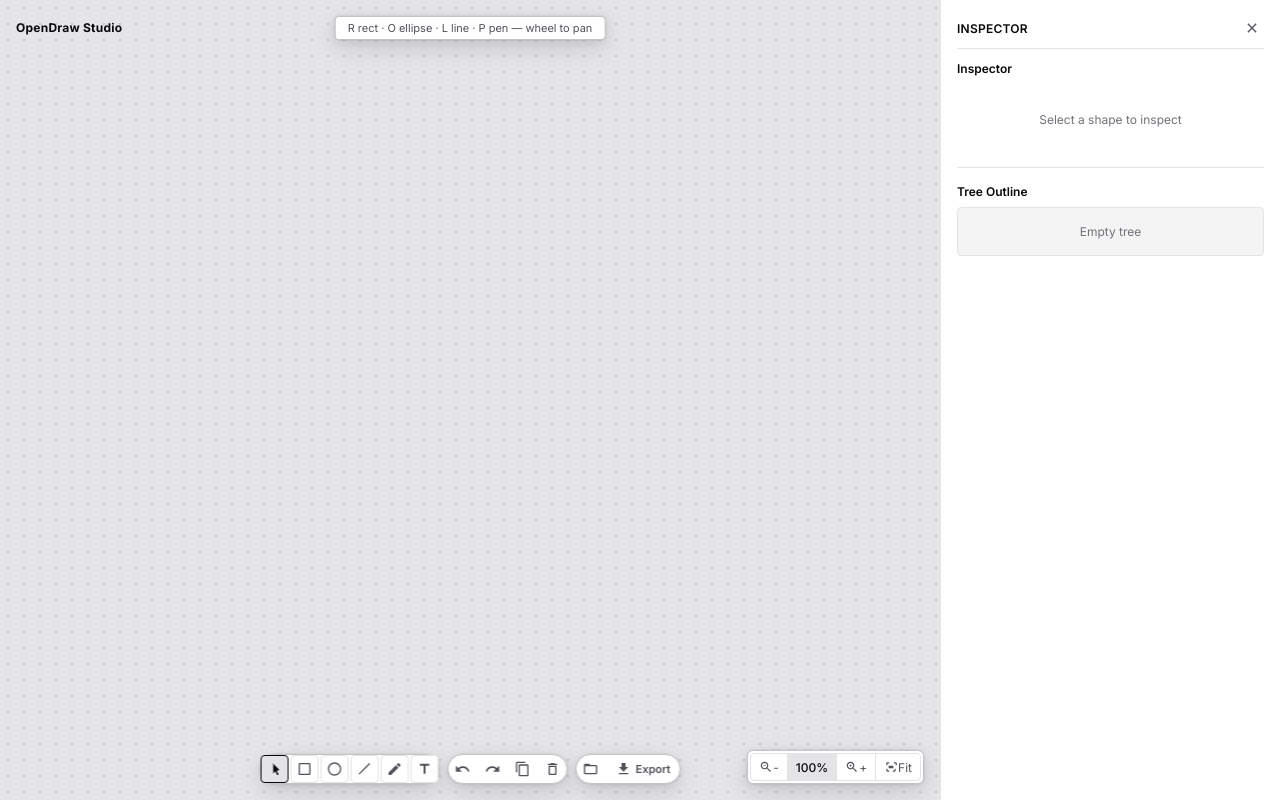
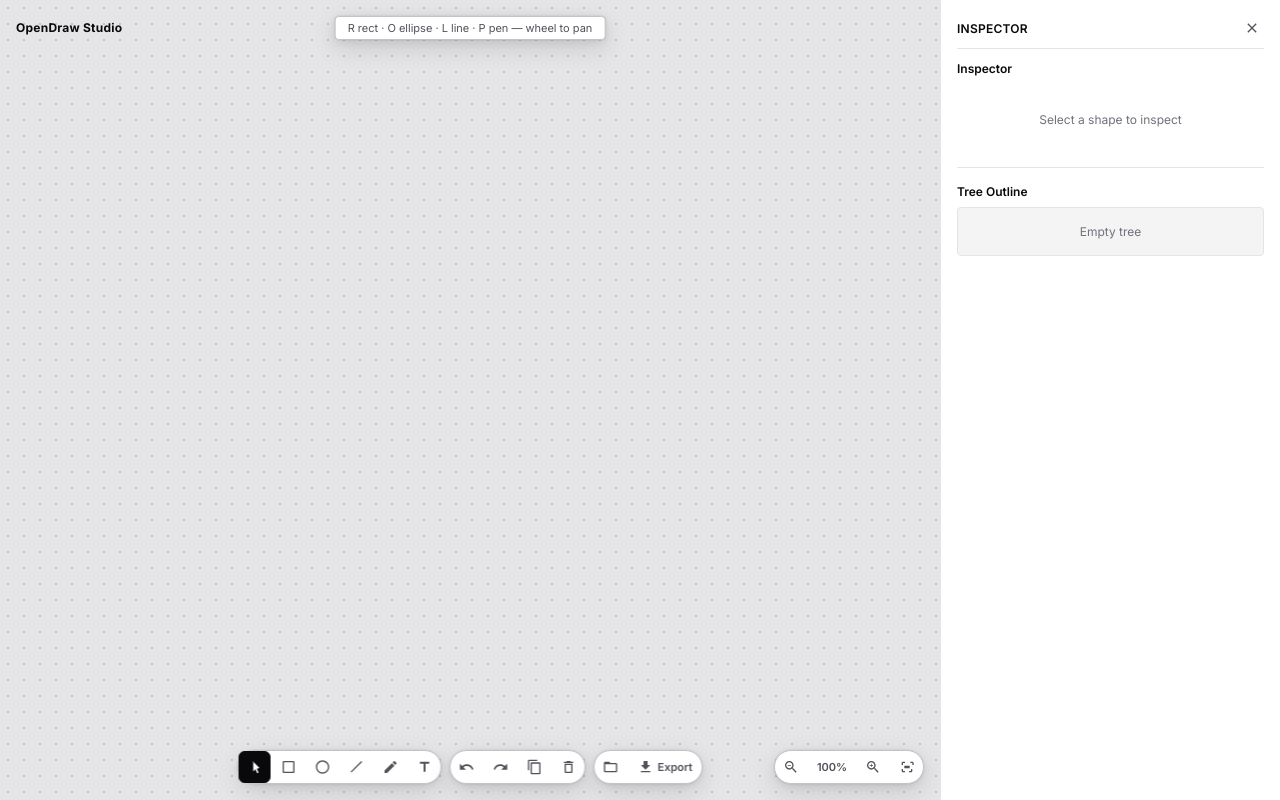
Before and after one commit to Chandu4221/open-draw, a React (Vite) app in the folder apps/studio/: page / in a window 1280 px wide. Both pictures are taken after a click on the button "GIVE A TRY". Built offline with nearby package versions, Linux system fonts and the light colour scheme.

Commit message:
feat(studio): enlarge toolbar buttons to 32x32 and unify dock styling (implements R-004, ADR-0007)

```diff
--- a/apps/studio/src/components/CanvasDock.tsx
+++ b/apps/studio/src/components/CanvasDock.tsx
@@ -34,6 +34,7 @@ export function CanvasDock(props: CanvasDockProps): React.JSX.Element {
             name="select-tool"
             aria-label="Select tool (V)"
             active={tool === TOOLS.select}
+            ghost
             onClick={() => chooseTool(TOOLS.select)}
           />
         </OdTooltip>
@@ -42,6 +43,7 @@ export function CanvasDock(props: CanvasDockProps): React.JSX.Element {
             name="rect-tool"
             aria-label="Draw rectangle (R)"
             active={tool === TOOLS.drawRect}
+            ghost
             onClick={() => chooseTool(TOOLS.drawRect)}
           />
         </OdTooltip>
@@ -50,6 +52,7 @@ export function CanvasDock(props: CanvasDockProps): React.JSX.Element {
             name="ellipse-tool"
             aria-label="Draw ellipse (O)"
             active={tool === TOOLS.drawEllipse}
+            ghost
             onClick={() => chooseTool(TOOLS.drawEllipse)}
           />
         </OdTooltip>
@@ -58,6 +61,7 @@ export function CanvasDock(props: CanvasDockProps): React.JSX.Element {
             name="line-tool"
             aria-label="Draw line (L)"
             active={tool === TOOLS.drawLine}
+            ghost
             onClick={() => chooseTool(TOOLS.drawLine)}
           />
         </OdTooltip>
@@ -66,6 +70,7 @@ export function CanvasDock(props: CanvasDockProps): React.JSX.Element {
             name="pen-tool"
             aria-label="Draw pen path (P)"
             active={tool === TOOLS.drawPenPath}
+            ghost
             onClick={() => chooseTool(TOOLS.drawPenPath)}
           />
         </OdTooltip>
@@ -74,6 +79,7 @@ export function CanvasDock(props: CanvasDockProps): React.JSX.Element {
             name="text-tool"
             aria-label="Add text (T)"
             active={tool === TOOLS.drawText}
+            ghost
             onClick={() => chooseTool(TOOLS.drawText)}
           />
         </OdTooltip>
--- a/apps/studio/src/components/CanvasZoomControls.tsx
+++ b/apps/studio/src/components/CanvasZoomControls.tsx
@@ -1,5 +1,5 @@
 import React from "react";
-import { OdSegmentedControl } from "@open-draw/ui";
+import { OdButton, OdIconButton, OdTooltip } from "@open-draw/ui";
 
 export interface CanvasZoomControlsProps {
   readonly zoomPercent: number;
@@ -10,28 +10,39 @@ export interface CanvasZoomControlsProps {
 export function CanvasZoomControls(props: CanvasZoomControlsProps): React.JSX.Element {
   const { zoomPercent, handleZoom, handleResetZoom } = props;
 
-  const zoomItems = [
-    { id: "zoom-out", icon: "zoom-out" as const, label: "-" },
-    { id: "percent", label: `${zoomPercent}%` },
-    { id: "zoom-in", icon: "zoom-in" as const, label: "+" },
-    { id: "fit-all", icon: "fit-all" as const, label: "Fit" },
-  ];
-
-  const handleZoomSelect = (id: string) => {
-    if (id === "zoom-out") handleZoom(1 / 1.2);
-    else if (id === "zoom-in") handleZoom(1.2);
-    else if (id === "percent" || id === "fit-all") handleResetZoom();
-  };
-
   return (
     <div className="od-canvas-overlay-bottom-right">
-      <div className="od-zoom-controls">
-        <OdSegmentedControl
-          items={zoomItems}
-          value="percent"
-          aria-label="Canvas zoom controls"
-          onSelect={handleZoomSelect}
-        />
+      <div className="od-zoom-controls" role="toolbar" aria-label="Canvas zoom controls">
+        <OdTooltip text="Zoom out (-)">
+          <OdIconButton
+            name="zoom-out"
+            aria-label="Zoom out"
+            ghost
+            onClick={() => handleZoom(1 / 1.2)}
+          />
+        </OdTooltip>
+        <OdTooltip text="Reset zoom (100%)">
+          <OdButton
+            variant="ghost"
+            onClick={handleResetZoom}
+            aria-label={`Zoom level: ${zoomPercent}%, click to reset`}
+            style={{
+              padding: "0 var(--od-6)",
+              minWidth: "46px",
+              height: "var(--od-control-height)",
+              fontSize: "var(--od-text-xs)",
+              fontWeight: 600,
+            }}
+          >
+            {zoomPercent}%
+          </OdButton>
+        </OdTooltip>
+        <OdTooltip text="Zoom in (+)">
+          <OdIconButton name="zoom-in" aria-label="Zoom in" ghost onClick={() => handleZoom(1.2)} />
+        </OdTooltip>
+        <OdTooltip text="Fit view">
+          <OdIconButton name="fit-all" aria-label="Fit view" ghost onClick={handleResetZoom} />
+        </OdTooltip>
       </div>
     </div>
   );
--- a/packages/ui/src/base.css
+++ b/packages/ui/src/base.css
@@ -540,6 +540,19 @@
   backdrop-filter: blur(8px);
 }
 
+.od-dock-group .od-icon-btn,
+.od-zoom-controls .od-icon-btn,
+.od-dock-group .od-btn,
+.od-zoom-controls .od-btn {
+  border-radius: var(--od-radius);
+}
+
+.od-dock-group .od-icon-btn--active {
+  background-color: var(--od-accent);
+  border-color: var(--od-accent);
+  color: var(--od-text-on-accent);
+}
+
 /* Canvas Floating Overlays (Zoom Controls & Inspector Toggle) */
 .od-canvas-overlay-bottom-right {
   position: absolute;
@@ -555,28 +568,30 @@
 .od-zoom-controls {
   display: flex;
   align-items: center;
-  gap: var(--od-4);
-  background-color: var(--od-surface);
+  gap: var(--od-2);
+  padding: var(--od-4) var(--od-6);
+  background-color: var(--od-surface-raised);
   border: var(--od-border-width) solid var(--od-border-strong);
-  border-radius: var(--od-radius);
-  padding: 2px;
+  border-radius: 9999px;
   box-shadow: var(--od-shadow-floating);
+  backdrop-filter: blur(8px);
 }
 
 .od-panel-toggle-btn {
   display: inline-flex;
   align-items: center;
-  gap: var(--od-8);
-  height: var(--od-control-height);
+  gap: var(--od-6);
+  height: calc(var(--od-control-height) + (var(--od-4) * 2));
   padding: 0 var(--od-12);
   font-family: var(--od-font);
   font-size: var(--od-text-xs);
-  font-weight: 500;
+  font-weight: 600;
   color: var(--od-text-secondary);
-  background-color: var(--od-surface);
+  background-color: var(--od-surface-raised);
   border: var(--od-border-width) solid var(--od-border-strong);
-  border-radius: var(--od-radius);
+  border-radius: 9999px;
   box-shadow: var(--od-shadow-floating);
+  backdrop-filter: blur(8px);
   cursor: pointer;
   user-select: none;
   box-sizing: border-box;
@@ -586,6 +601,7 @@
 .od-panel-toggle-btn:hover {
   border-color: var(--od-border-strong);
   color: var(--od-text);
+  background-color: var(--od-accent-soft);
 }
 
 .od-panel-toggle-btn:active {
--- a/packages/ui/src/tokens.css
+++ b/packages/ui/src/tokens.css
@@ -34,7 +34,7 @@
   --od-text-on-accent: #ffffff;
 
   /* Sizing & Controls */
-  --od-control-height: 28px;
+  --od-control-height: 32px;
   --od-border-width: 1px;
   --od-focus-ring: 2px;
   --od-grid-size: 16px;
```
